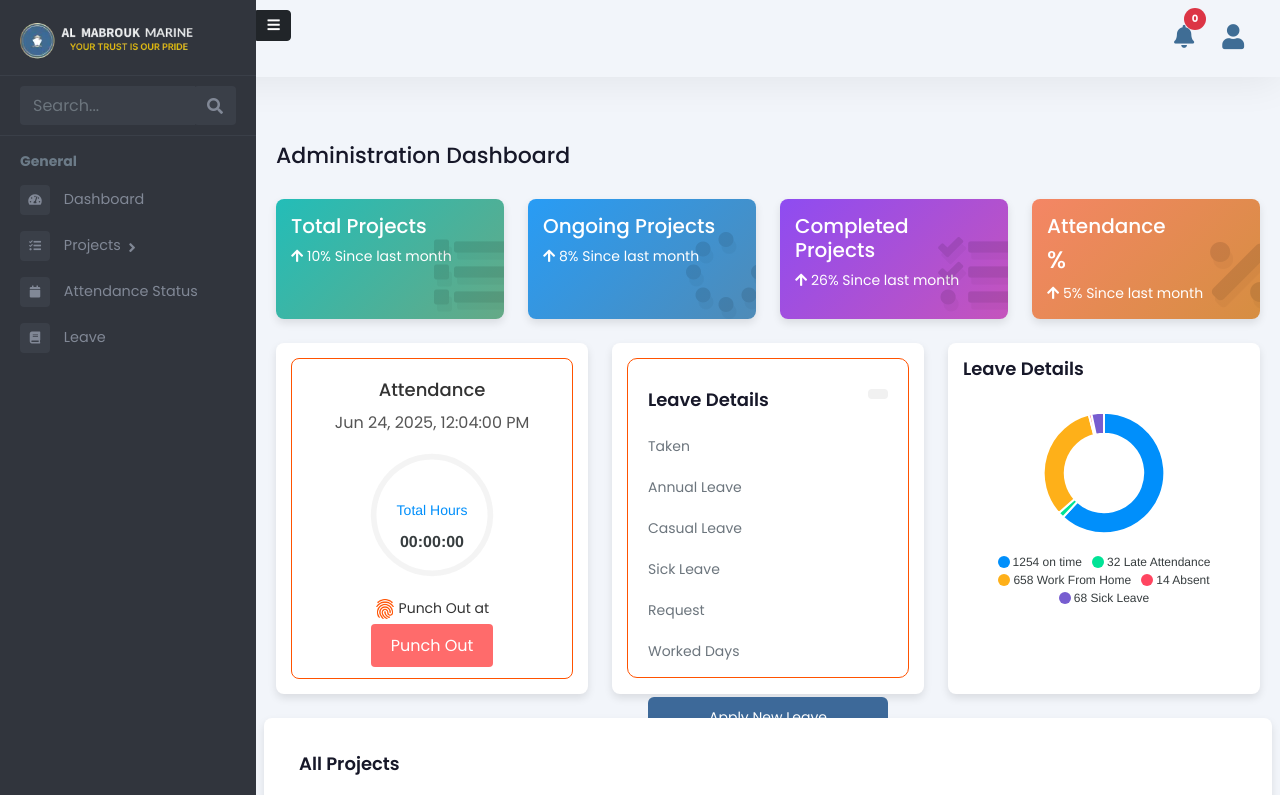
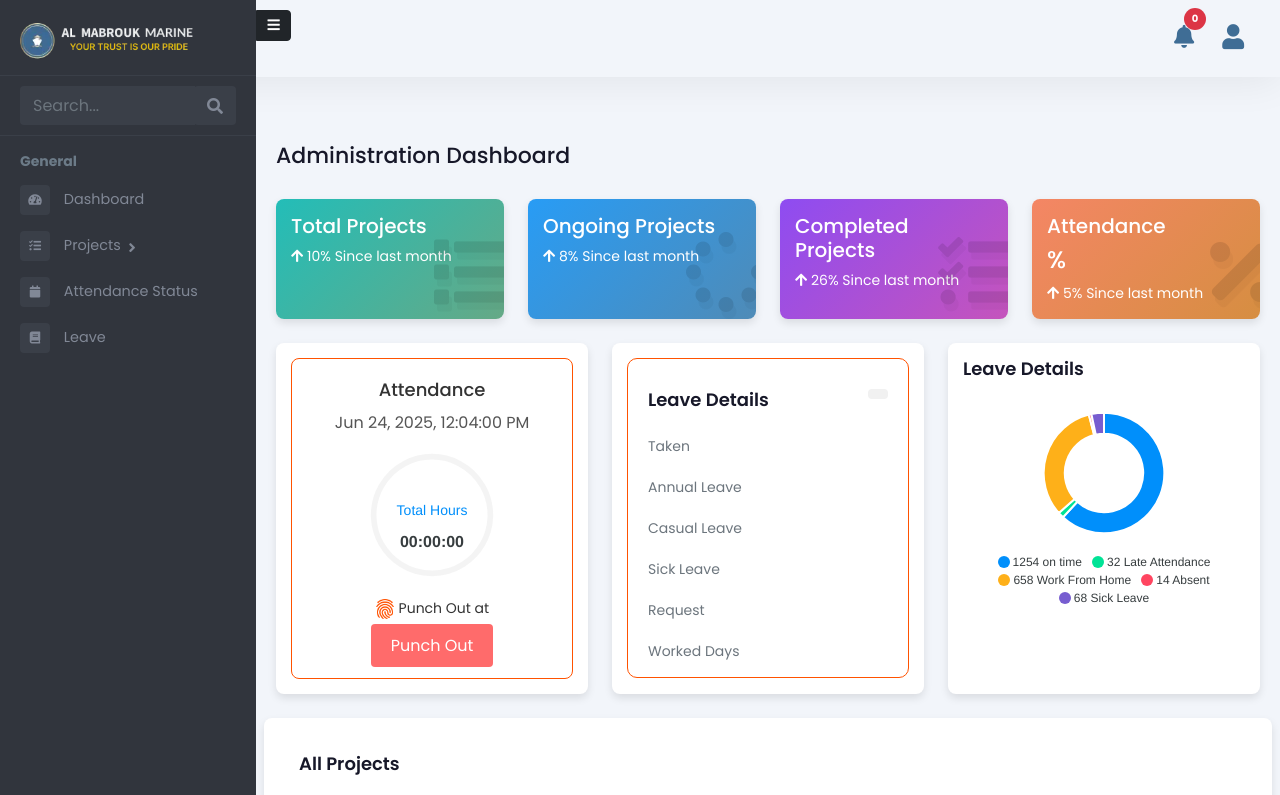
Before and after one commit to vaisagh-mp/Al_Mabrouk_crm, a Django app: template templates/administration/dashboard.html in a window 1280 px wide. Shown: the top 795 px of the page. Run offline with Django 5.2, Linux system fonts and the light colour scheme; the template is opened without the code that fills it, so the values that code supplies are empty; some libraries are stand-ins or nearby versions.

Commit message:
admnstr-updation

```diff
--- a/templates/administration/dashboard.html
+++ b/templates/administration/dashboard.html
@@ -156,9 +156,9 @@
                           <span class="value">{{ loss_of_pay_days }}</span>
                       </div> -->
                   </div>
-                  <div class="aply-lv-btn">
+                  <!-- <div class="aply-lv-btn">
                       <a href="{% url 'admstrn_apply_leave' %}" class="apply-btn">Apply New Leave</a>
-                  </div>
+                  </div> -->
               </div>
           </div>
       </div>
```
